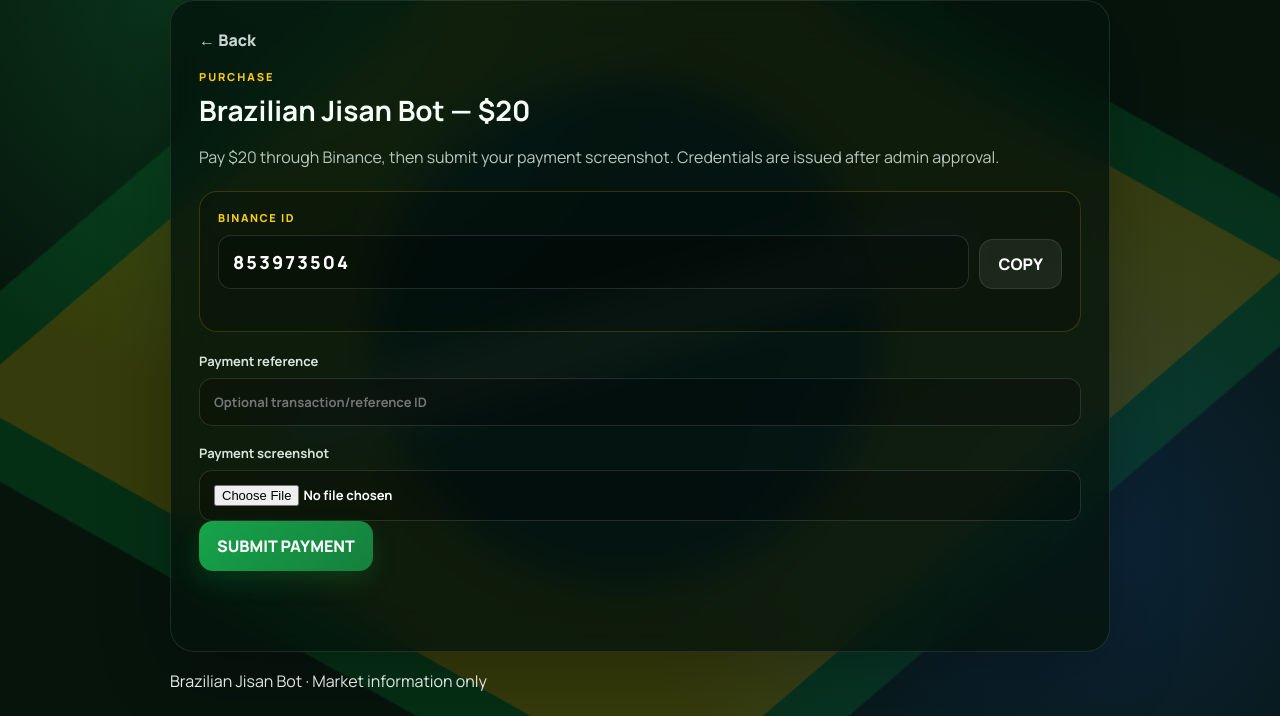
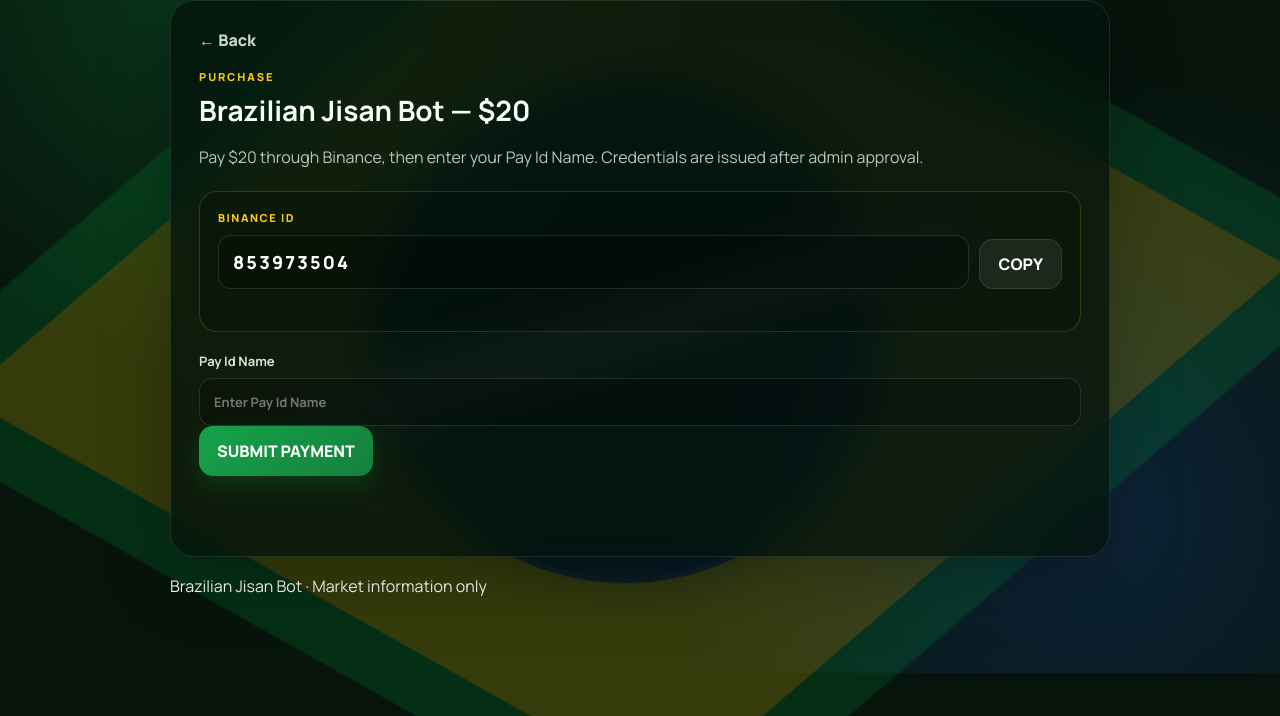
Before and after one commit to mdarafathassan8-code/Brazilian-Jishan-Bot, a website: page public/index.html in a window 1280 px wide. Both pictures are taken after a click on the button "BUY — $20". Shown: the part 127-843 px from the top of the page. After the commit the page ends 800 px from the top, so only its background shows below. Drawn offline with Linux system fonts and the light colour scheme.

Commit message:
Remove payment screenshot and rename reference to Pay Id Name

```diff
--- a/public/index.html
+++ b/public/index.html
@@ -14,7 +14,7 @@
   <main class="shell">
     <section class="brand"><div class="flag-dot">🇧🇷</div><div><span>BRAZILIAN</span><h1>Jisan Bot</h1></div></section>
     <section id="landing" class="card"><div class="eyebrow">PREMIUM MARKET ACCESS</div><h2>Choose your access</h2><p class="muted">Purchase access or sign in with your issued credentials.</p><div class="actions"><button id="buyBtn" class="primary">BUY — $20</button><button id="loginBtn" class="secondary">LOGIN</button></div></section>
-    <section id="buy" class="card hidden"><button class="back" data-back>← Back</button><div class="eyebrow">PURCHASE</div><h2>Brazilian Jisan Bot — $20</h2><p class="muted">Pay $20 through Binance, then submit your payment screenshot. Credentials are issued after admin approval.</p><div class="payment-box"><div class="payment-label">Binance ID</div><div class="payment-row"><input id="binanceId" value="853973504" readonly aria-label="Binance ID"><button id="copyBinance" class="secondary copy-btn" type="button">COPY</button></div><div id="copyMsg" class="copy-msg" aria-live="polite"></div></div><label>Payment reference<input id="paymentRef" maxlength="80" placeholder="Optional transaction/reference ID"></label><label>Payment screenshot<input id="paymentProof" type="file" accept="image/*"></label><button id="submitPayment" class="primary">SUBMIT PAYMENT</button><p id="buyMsg" class="message"></p></section>
+    <section id="buy" class="card hidden"><button class="back" data-back>← Back</button><div class="eyebrow">PURCHASE</div><h2>Brazilian Jisan Bot — $20</h2><p class="muted">Pay $20 through Binance, then enter your Pay Id Name. Credentials are issued after admin approval.</p><div class="payment-box"><div class="payment-label">Binance ID</div><div class="payment-row"><input id="binanceId" value="853973504" readonly aria-label="Binance ID"><button id="copyBinance" class="secondary copy-btn" type="button">COPY</button></div><div id="copyMsg" class="copy-msg" aria-live="polite"></div></div><label>Pay Id Name<input id="paymentRef" maxlength="80" required placeholder="Enter Pay Id Name"></label><button id="submitPayment" class="primary">SUBMIT PAYMENT</button><p id="buyMsg" class="message"></p></section>
     <section id="login" class="card hidden"><button class="back" data-back>← Back</button><div class="eyebrow">SECURE LOGIN</div><h2>Access your dashboard</h2><label>Access ID<input id="loginId" autocomplete="username" placeholder="Enter your ID"></label><label>Password<input id="loginPassword" type="password" autocomplete="current-password" placeholder="Enter your password"></label><button id="doLogin" class="primary">LOGIN</button><p id="loginMsg" class="message"></p></section>
     <section id="dashboard" class="hidden"><div class="topbar"><div><div class="eyebrow">LIVE MARKET DASHBOARD</div><h2>Markets</h2></div><button id="logout" class="secondary small">LOGOUT</button></div><div id="markets" class="markets"><div class="loading">Loading live markets…</div></div><div id="signalPanel" class="card hidden"><div class="eyebrow">SIGNAL GENERATOR</div><h2 id="selectedMarket">Select a market</h2><div id="frames" class="frames"></div><button id="generate" class="primary" disabled>GENERATE SIGNAL</button><div id="signalResult"></div></div></section>
     <footer>Brazilian Jisan Bot · Market information only</footer>
```
